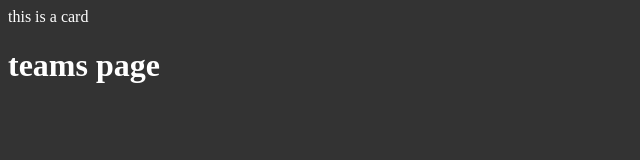
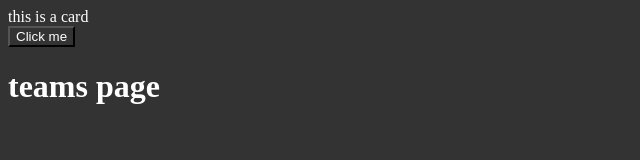
Before and after one commit to pratikpakhale/html-components, a website built with webpack: page src/index.html in a window 1280 px wide. Shown: the whole page, without its empty margins (0-640 px from the left). Built offline with nearby package versions, Linux system fonts and the light colour scheme.

Commit message:
converted from custom elements to normal div's

```diff
--- a/src/components/card.html
+++ b/src/components/card.html
@@ -1 +1,2 @@
 <div>this is a card</div>
+<button>original button name</button>
--- a/src/index.html
+++ b/src/index.html
@@ -12,7 +12,7 @@
     </style>
   </head>
   <body>
-    <app-card></app-card>
-    <app-team></app-team>
+    <div data-component="card"></div>
+    <div data-component="team"></div>
   </body>
 </html>
--- a/src/index.js
+++ b/src/index.js
@@ -3,12 +3,11 @@ import useComponents from './libs/useComponents'
 import card from './components/card.html'
 import team from './components/team.html'
 
-// name is the tag name, template is the html template
-// and the name must have a dash (-) in it
+import initiateCard from './scripts/card'
 
 const components = [
-  { name: 'app-card', template: card },
-  { name: 'app-team', template: team },
+  { name: 'card', template: card, initiator: initiateCard },
+  { name: 'team', template: team, initiator: null },
 ]
 
 useComponents(components)
--- a/src/libs/useComponents.js
+++ b/src/libs/useComponents.js
@@ -1,16 +1,17 @@
 export default function useComponents(components) {
   components.forEach(component => {
-    const template = component.template
-    class Component extends HTMLElement {
-      constructor() {
-        super()
-        this.attachShadow({ mode: 'open' })
-      }
-      connectedCallback() {
-        this.shadowRoot.innerHTML = template
+    const { name, template, initiator } = component
+
+    const componentElement = document.querySelector(
+      `[data-component="${name}"]`
+    )
+
+    if (componentElement) {
+      componentElement.innerHTML = template
+
+      if (initiator) {
+        initiator()
       }
     }
-    customElements.get(component.name) ||
-      customElements.define(component.name, Component)
   })
 }
--- /dev/null
+++ b/src/scripts/card.js
@@ -0,0 +1,5 @@
+export default function initiateCard() {
+  // console.log('hi')
+  const button = document.querySelector('button')
+  button.innerText = 'Click me'
+}
```
Also changed, not shown: readme.md.
